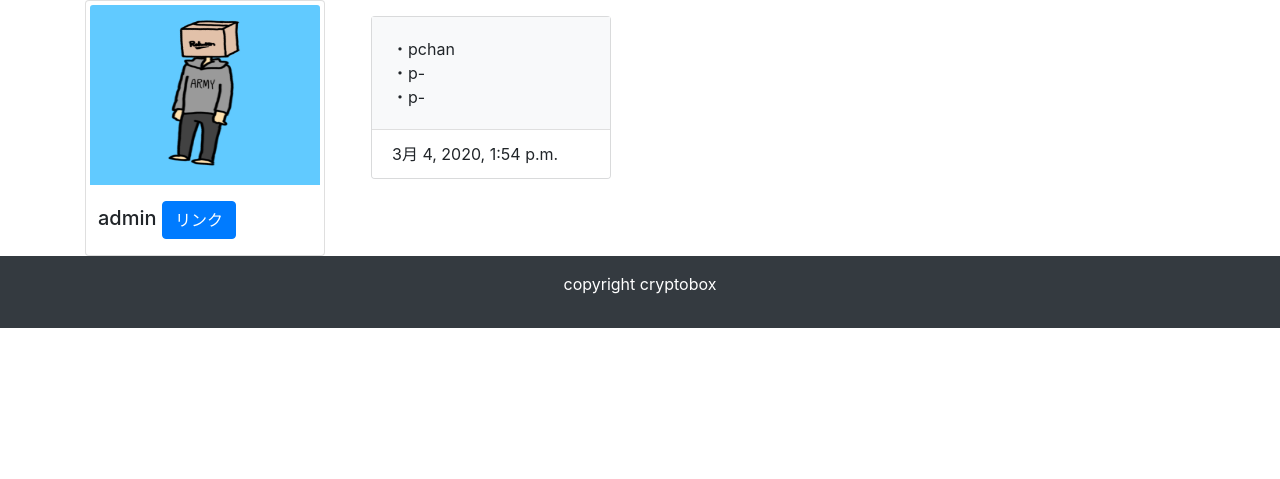
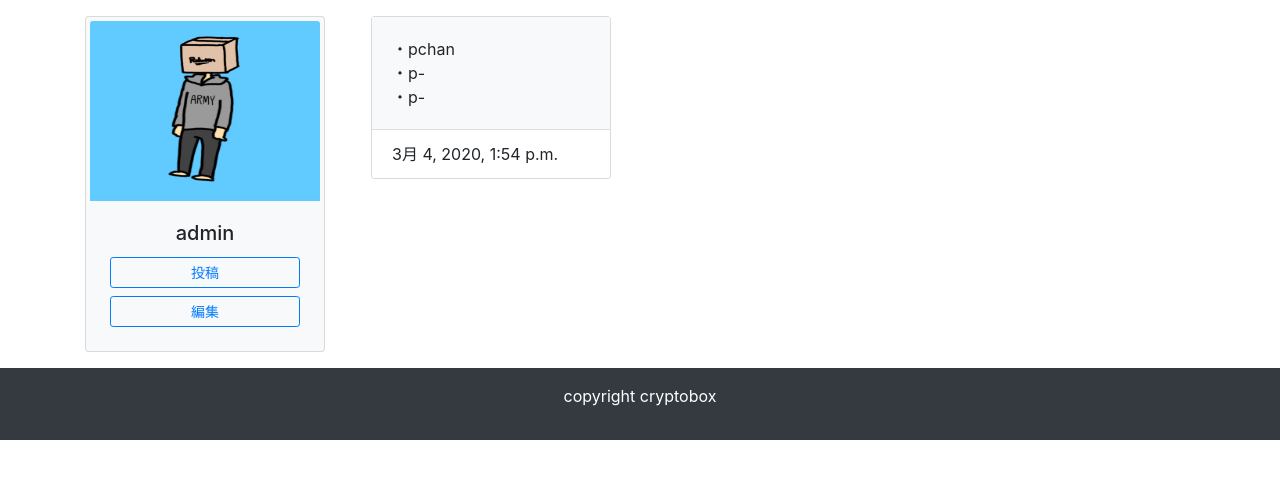
Before and after one commit to crypt0box/Django, a Django app: page /user_detail/1/ in a window 1280 px wide. Shown: the part 56-535 px from the top of the page. Run offline with Django 3.2, Linux system fonts and the light colour scheme; a user stored in the database is signed in; data comes from the database, SQL or seed files in the repository; some libraries are stand-ins or nearby versions.

Commit message:
更新：投稿/編集ボタンの追加

```diff
--- a/project4/ThreeLineDiary/templates/ThreeLineDiary/user_detail.html
+++ b/project4/ThreeLineDiary/templates/ThreeLineDiary/user_detail.html
@@ -5,12 +5,12 @@
     <div class="row">
         <!-- 左側、ユーザーエリア -->
         <div class="col-md-3">
-            <div class="card img-thumbnail" style="width: 15rem; height: 16rem;">
+            <div class="card img-thumbnail bg-light mb-3 mt-3" style="width: 15rem;">
                 <img class="card-img-top" src="/media/images/cryptobox_rakuten_resize.png" width="318" height="180" alt="Card image">
-                <div class="card-body px-2 py-3">
-                    <h5 class="card-title">{{ user.username }}
-                    <a class="btn btn-primary" href="{% url 'ThreeLineDiary:post_create' user.pk %}" role="button">リンク</a>
-                    </h5>
+                <div class="card-body">
+                    <h5 class="card-title text-center">{{ user.username }}</h5>
+                    <a class="btn btn-outline-primary btn-sm btn-block" href="{% url 'ThreeLineDiary:post_create' user.pk %}" role="button">投稿</a>
+                    <a class="btn btn-outline-primary btn-sm btn-block" href="#" role="button">編集</a>
                 </div>
             </div>
         </div>
@@ -31,4 +31,5 @@
         <!-- 左側、日記エリアおわり -->
     </div>
 </div>
+
 {% endblock %}
```
